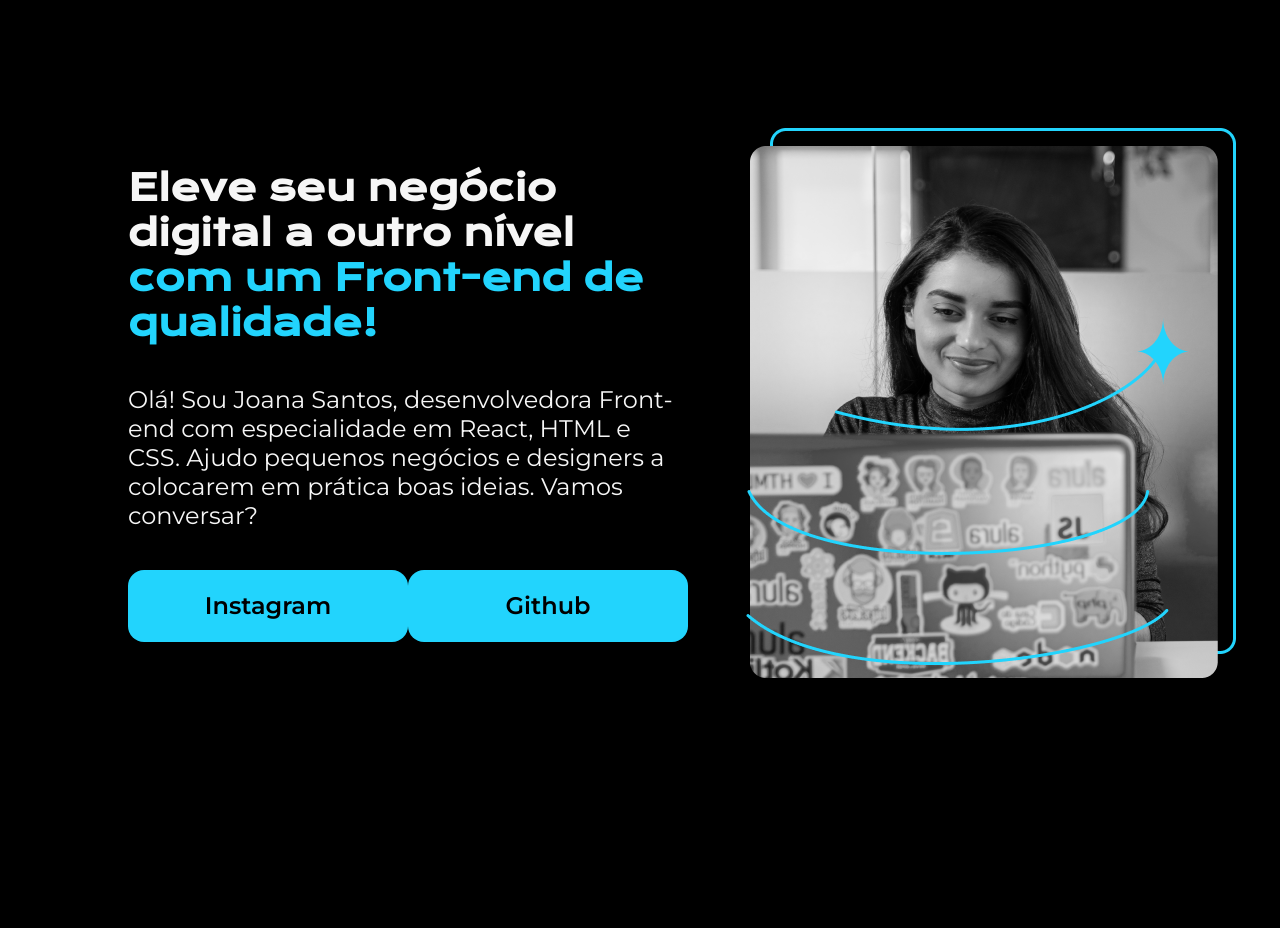
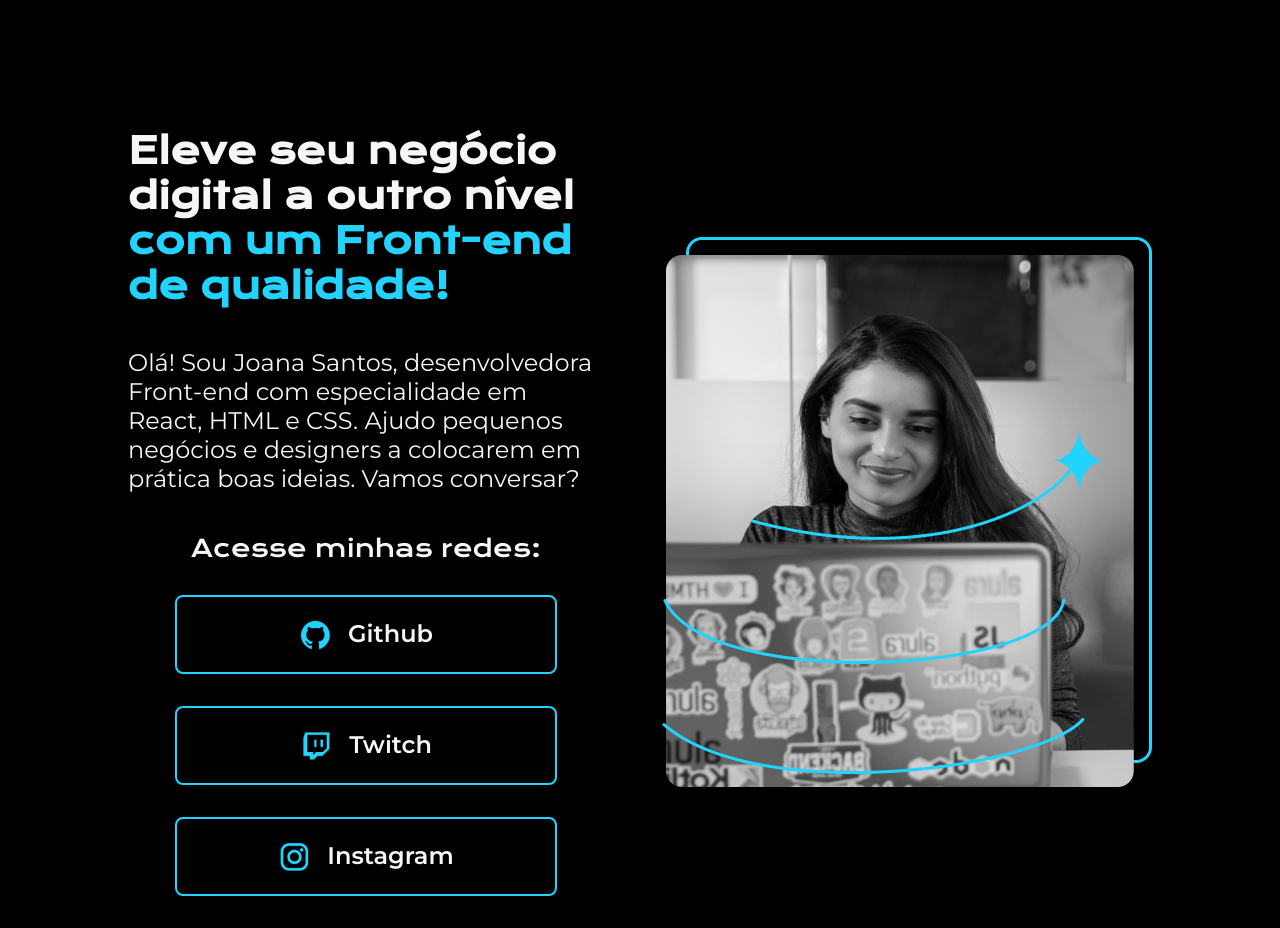
Before and after one commit to limagb/HTML_e_CSS-_ambientes_de_dev_estrutura_de_arq_e_tags, a plain HTML site: page index.html in a window 1280 px wide. Drawn offline with nearby package versions, Linux system fonts and the light colour scheme.

Commit message:
Estilização dos links. Inclusão de imagens.

```diff
--- a/index.html
+++ b/index.html
@@ -22,11 +22,22 @@
                 Ajudo pequenos negócios e designers a colocarem em prática boas ideias. Vamos conversar?
             </p>
             <div class="apresentacao__links">
-                <a class="apresentacao__links__link" href="https:/instagram.com/rafaballerini">Instagram</a>
-                <a class="apresentacao__links__link" href="https://github.com/guilhermeonrails">Github</a>
+                <h2 class="apresentacao__links__subtitulo">Acesse minhas redes:</h2>
+                <a class="apresentacao__links__link" href="https://github.com/guilhermeonrails">
+                    <img src="assets/github.png" alt="Logo GitHub">
+                    Github
+                </a>
+                <a class="apresentacao__links__link" href="https://twitch.tv/guilimadev">
+                    <img src="assets/twitch.png">
+                    Twitch
+                </a>
+                <a class="apresentacao__links__link" href="https:/instagram.com/rafaballerini">
+                    <img src="assets/instagram.png" alt="Logo LinkedIn">
+                    Instagram
+                </a>
             </div>
         </section>
-        <img src="imagem.png" alt="Foto de uma programadora.">
+        <img src="assets/imagem.png" alt="Foto de uma programadora.">
     </main>
     <footer></footer>
 </body>
--- a/style.css
+++ b/style.css
@@ -39,18 +39,40 @@ body {
 
 .apresentacao__links {
     display: flex;
+    flex-direction: column;
     justify-content: space-between;
+    align-items: center;
+    gap: 32px;
+}
+
+.apresentacao__links__subtitulo {
+    font-family: 'Krona One', sans-serif;
+    font-weight: 400;
+    font-size: 24px;
+    color: #F6F6F6;
 }
 
 .apresentacao__links__link {
-    background-color: #22D4FD;
-    width: 280px;
+    /* background-color: #22D4FD; */
+    width: 378px;
     text-align: center;
-    border-radius: 16px;
+    border: 2px solid #22D4FD;
+    border-radius: 8px;
     font-size: 24px;
     font-weight: 600;
     padding: 21.5px 0;
-    color: #000000;
+    color: #F6F6F6;
     text-decoration: none;
     font-family: 'Montserrat', sans-serif;
+    display: flex;
+    justify-content: center;
+    gap: 16px;
 }
+
+a:hover {
+    background-color: #272727;
+}
+
+.apresentacao__links__link:nth-child(odd):hover {
+    background-color: orange;
+}
```
Also changed, not shown: assets/github.png (added), assets/imagem.png (renamed from imagem.png), assets/instagram.png (added), assets/linkedin.png (added), assets/twitch.png (added), assets/twitter.png (added).
